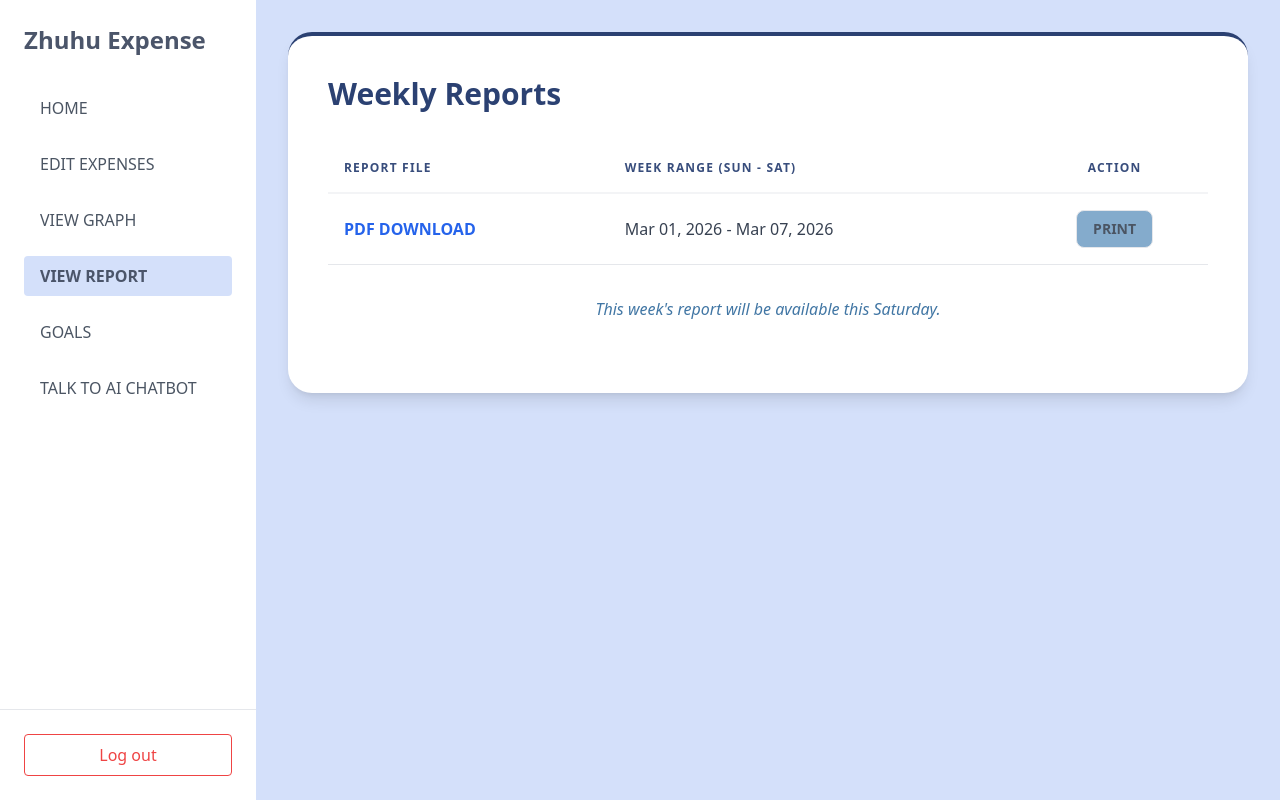
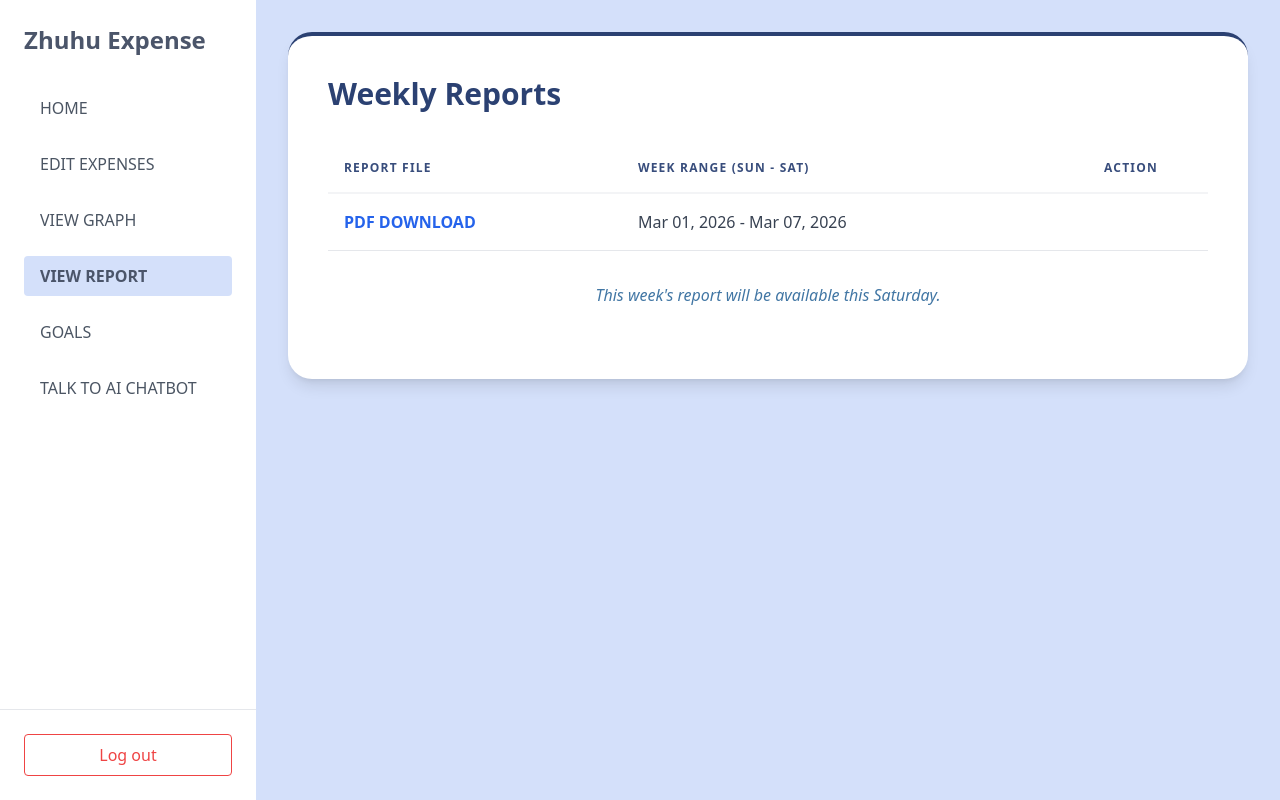
Before and after one commit to Selina9209/finalProject, a Flask app: page /report in a window 1280 px wide. Run offline with Flask 3, Linux system fonts and the light colour scheme; the visitor is signed in with stand-in values (Sample User, id 1); data comes from the database, SQL or seed files in the repository; some libraries are stand-ins or nearby versions.

Commit message:
added templates

```diff
--- a/templates/graph.html
+++ b/templates/graph.html
@@ -68,7 +68,7 @@
     </main>
 
     <script>
-        const labels = {{ labels | tojson }};
+        const labe ls = {{ labels | tojson }};
         const dataValues = {{ values | tojson }};
         let myChart;
         const ctx = document.getElementById('expenseChart').getContext('2d');
@@ -133,7 +133,6 @@
             initChart(document.getElementById('chartType').value);
         }
 
-        initChart('pie');
     </script>
 
 <script>
--- a/templates/report.html
+++ b/templates/report.html
@@ -48,11 +48,7 @@
         <td class="p-4 text-gray-700 font-medium">
             {{ r.range }}
         </td>
-        <td class="p-4 text-center">
-            <button onclick="window.print()" class="bg-[#84ABCC] hover:bg-[#508DC2] text-gray-600 px-4 py-2 rounded-lg font-bold text-sm border">
-                PRINT
-            </button>
-        </td>
+
     </tr>
     {% endfor %}
 
```
